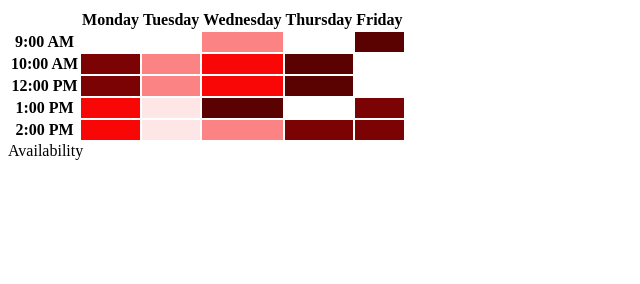
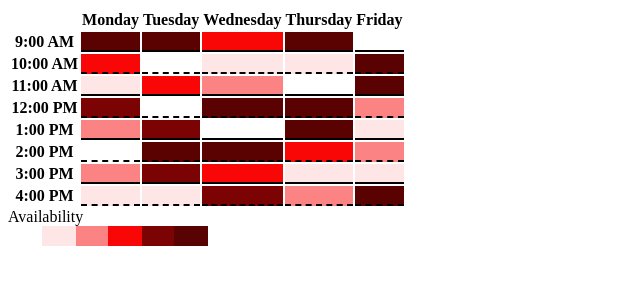
Before and after one commit to MateoArango/Mav-s-freeCodeCamp, a website: page Build-Availability-Table/index.html in a window 1280 px wide. Shown: the whole page, without its empty margins (0-640 px from the left). Drawn offline with Linux system fonts and the light colour scheme.

Commit message:
completed: another problem solve

```diff
--- a/Build-Availability-Table/index.html
+++ b/Build-Availability-Table/index.html
@@ -33,7 +33,7 @@
             </tr>
         </thead>
         <tbody>
-            <tr>
+            <tr class="sharp">
                 <th class="time"><time datetime="9:00">9:00 AM</time></th>
                 <td class="available-5"></td>
                 <td class="available-5"></td>
@@ -41,23 +41,31 @@
                 <td class="available-5"></td>
                 <td class="available-0"></td>
             </tr>
-            <tr>
+            <tr class="half">
                 <th class="time"><time datetime="10:00">10:00 AM</time></th>
+                <td class="available-3"></td>
+                <td class="available-0"></td>
+                <td class="available-1"></td>
+                <td class="available-1"></td>
+                <td class="available-5"></td>
+            </tr>
+            <tr class="sharp">
+                <th class="time"><time datetime="11:00">11:00 AM</time></th>
                 <td class="available-1"></td>
                 <td class="available-3"></td>
                 <td class="available-2"></td>
                 <td class="available-0"></td>
                 <td class="available-5"></td>
             </tr>
-            <tr>
+            <tr class="half">
                 <th class="time"><time datetime="12:00">12:00 PM</time></th>
-                <td class="available-1"></td>
-                <td class="available-3"></td>
-                <td class="available-2"></td>
+                <td class="available-4"></td>
                 <td class="available-0"></td>
                 <td class="available-5"></td>
+                <td class="available-5"></td>
+                <td class="available-2"></td>
             </tr>
-            <tr>
+            <tr class="sharp">
                 <th class="time"><time datetime="13:00">1:00 PM</time></th>
                 <td class="available-2"></td>
                 <td class="available-4"></td>
@@ -65,13 +73,29 @@
                 <td class="available-5"></td>
                 <td class="available-1"></td>
             </tr>
-            <tr>
+            <tr class="half">
                 <th class="time"><time datetime="14:00">2:00 PM</time></th>
+                <td class="available-0"></td>
+                <td class="available-5"></td>
+                <td class="available-5"></td>
+                <td class="available-3"></td>
+                <td class="available-2"></td>
+            </tr>
+            <tr class="sharp">
+                <th class="time"><time datetime="15:00">3:00 PM</time></th>
                 <td class="available-2"></td>
                 <td class="available-4"></td>
                 <td class="available-3"></td>
                 <td class="available-1"></td>
                 <td class="available-1"></td>
+            </tr>
+            <tr class="half">
+                <th class="time"><time datetime="16:00">4:00 PM</time></th>
+                <td class="available-1"></td>
+                <td class="available-1"></td>
+                <td class="available-4"></td>
+                <td class="available-2"></td>
+                <td class="available-5"></td>
             </tr>
         </tbody>
     </table>
@@ -79,7 +103,7 @@
 
 <div id="legend">
     <span>Availability</span>
-    <div class="legend-gradient"><div>
+    <div id="legend-gradient"><div>
 </div>
 
 </html>
--- a/Build-Availability-Table/styles.css
+++ b/Build-Availability-Table/styles.css
@@ -1,27 +1,56 @@
 :root {
-    --color0: hsl(0, 95%, 18%);
-    --color1: hsl(0, 95%, 25%);
-    --color2: hsl(0, 95%, 50%);
-    --color3: hsl(0, 95%, 75%);
-    --color4: hsl(0, 95%, 95%);
-    --color5: hsl(0, 0%, 100%);
+  --color5: hsl(0, 95%, 18%);
+  --color4: hsl(0, 95%, 25%);
+  --color3: hsl(0, 95%, 50%);
+  --color2: hsl(0, 95%, 75%);
+  --color1: hsl(0, 95%, 95%);
+  --color0: hsl(0, 0%, 100%);
+  --solid-border: 2px solid rgb(0, 0, 0);
+  --dashed-border: 2px dashed rgb(0, 0, 0);
+}
+
+.sharp td {
+  border-bottom: var(--solid-border);
+}
+
+.half td {
+  border-bottom: var(--dashed-border);
 }
 
 .available-0 {
   background-color: var(--color0);
 }
+
 .available-1 {
   background-color: var(--color1);
 }
+
 .available-2 {
   background-color: var(--color2);
 }
+
 .available-3 {
   background-color: var(--color3);
 }
+
 .available-4 {
   background-color: var(--color4);
 }
+
 .available-5 {
   background-color: var(--color5);
 }
+
+#legend-gradient {
+  background-image: linear-gradient(
+    90deg,
+    var(--color0) 0% 17%,
+    var(--color1) 17% 34%,
+    var(--color2) 34% 50%,
+    var(--color3) 50% 67%,
+    var(--color4) 67% 83%,
+    var(--color5) 83% 100%
+  );
+  width: 200px;
+  height: 20px;
+}
```
Lines whose indentation alone changed are shown as unchanged.
